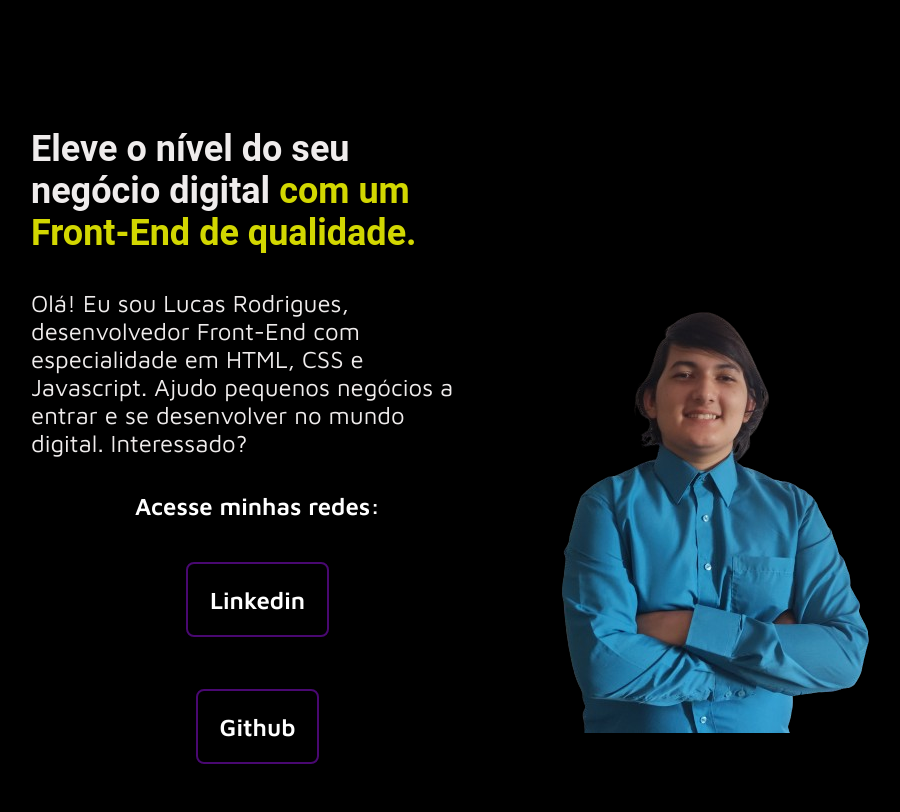
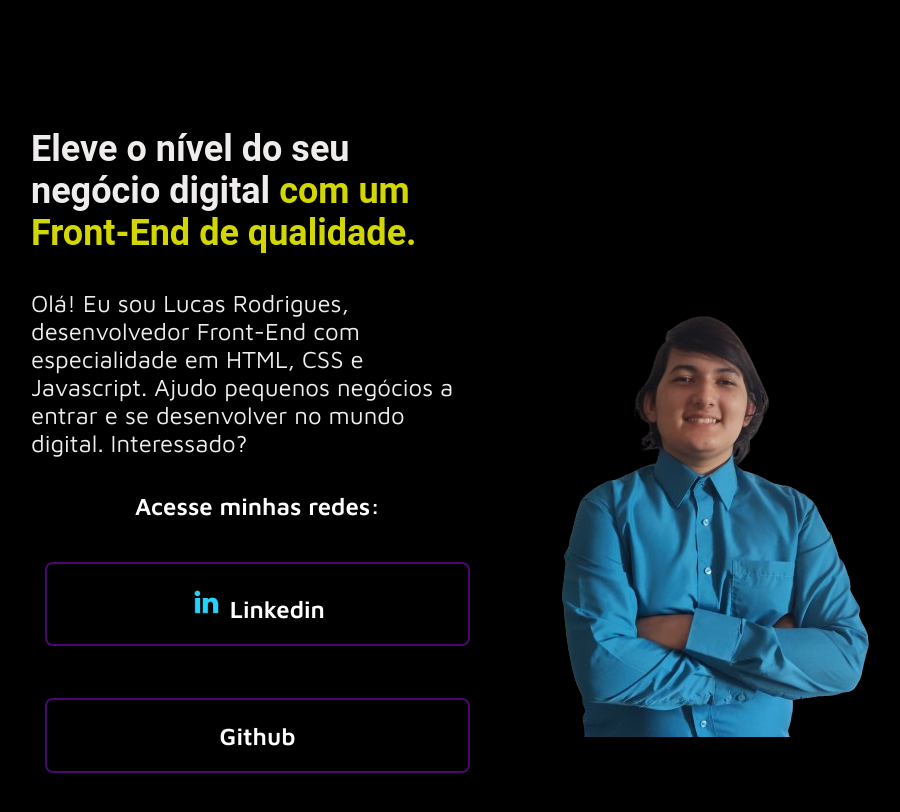
Before and after one commit to lucasnrodriguesti/Portfolio, a plain HTML site: page index.html in a window 1280 px wide. Shown: the whole page, without its empty margins (161-1061 px from the left). Drawn offline with Linux system fonts and the light colour scheme.

Commit message:
acrescentando imagens

```diff
--- a/index.html
+++ b/index.html
@@ -18,13 +18,15 @@
                 Ajudo pequenos negócios a entrar e se desenvolver no mundo digital. Interessado?</p>
             <div class="apresentacao__links">
                 <h2 class="apresentacao__links__subtitulo">Acesse minhas redes:</h2>
-                <a class="aprensetacao__links__link" href="https://www.linkedin.com/in/lucas-neves-rodrigues-04554619b/"
-                target="_blank">Linkedin</a>
-                <a class="aprensetacao__links__link" href="https://github.com/lucasnrodriguesti?tab=repositories"
+                <a class="apresentacao__links__link" href="https://www.linkedin.com/in/lucas-neves-rodrigues-04554619b/"
+                target="_blank">
+                <img src="./assets/linkedin.png">
+                Linkedin</a>
+                <a class="apresentacao__links__link" href="https://github.com/lucasnrodriguesti?tab=repositories"
                 target="_blank">Github</a>
             </div>
         </section>
-        <img src="dev-lucas.png" alt="Desenvolvedor Front-End">
+        <img src="./assets/dev-lucas.png" alt="Foto do Lucas - Desenvolvedor Front-End">
     </main>
     <footer></footer>
 </body>
--- a/style.css
+++ b/style.css
@@ -57,9 +57,9 @@ body {
     font-size: 24px;
 }
 
-.aprensetacao__links__link {
+.apresentacao__links__link {
     border: 2px solid #490871;
-    /* width: 378px; */
+    width: 378px;
     text-align: center;
     border-radius: 8px;
     font-size: 24px;
```
Also changed, not shown: Assets/Imagem.png (added), Assets/dev-lucas.png (renamed from dev-lucas.png), Assets/github.png (added), Assets/instagram.png (added), Assets/linkedin.png (added), Assets/twitch.png (added), Assets/twitter.png (added).
